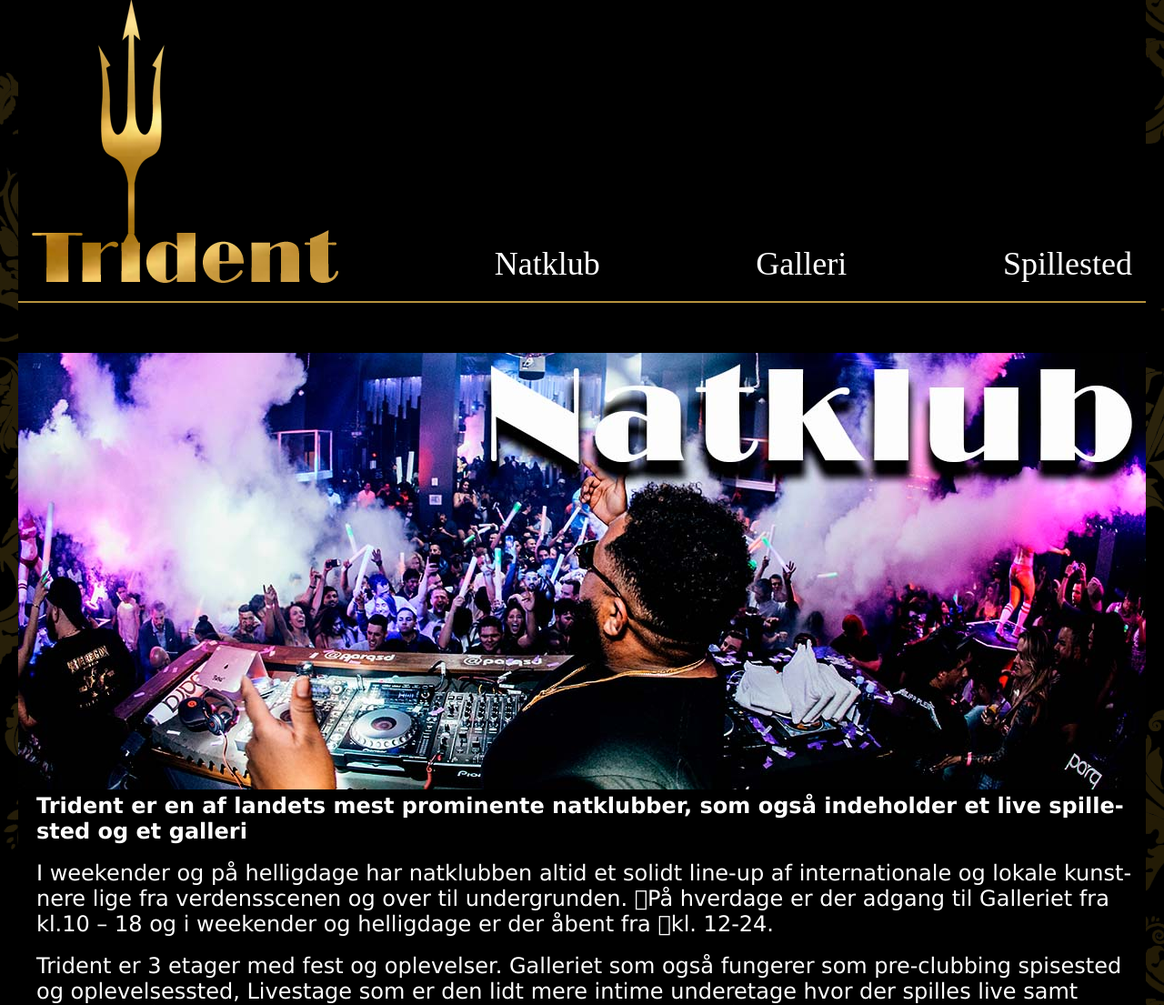
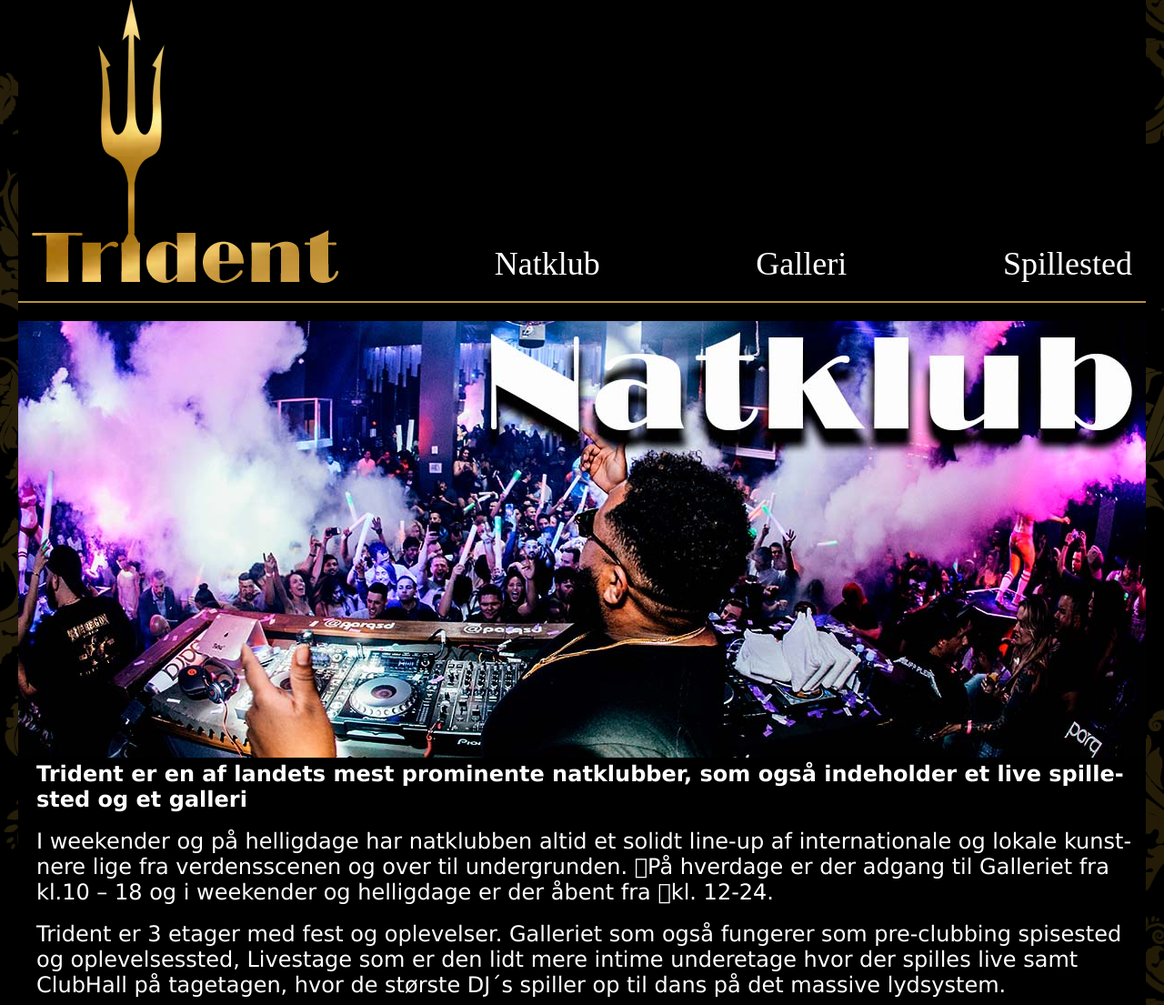
Before and after one commit to Ziniy-creator/web-made-easy, a PHP site: page / in a window 1280 px wide. Shown: the part 71-1176 px from the top of the page at 91% size. Run offline with PHP 8.4, Linux system fonts and the light colour scheme; some web fonts are replaced.

Commit message:
-padding

```diff
--- a/trident/css/style.css
+++ b/trident/css/style.css
@@ -69,7 +69,7 @@
 }
 
 #topimage {
-  padding-top: 35px;
+  padding-top: 0;
 }
 
 h4 {
```
